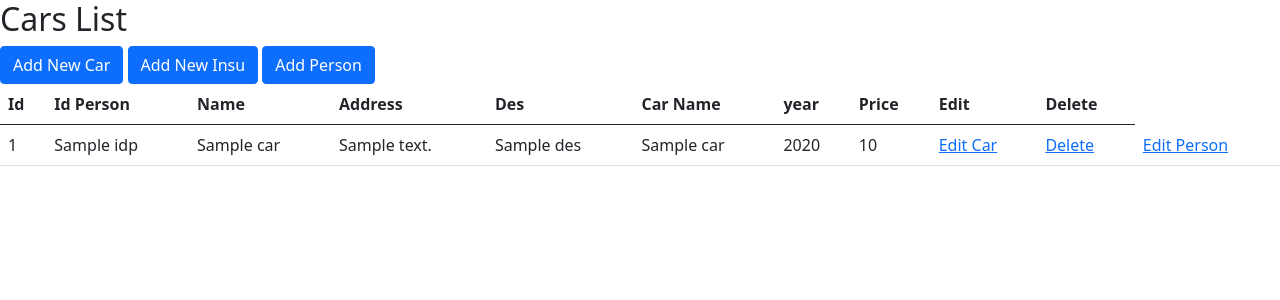
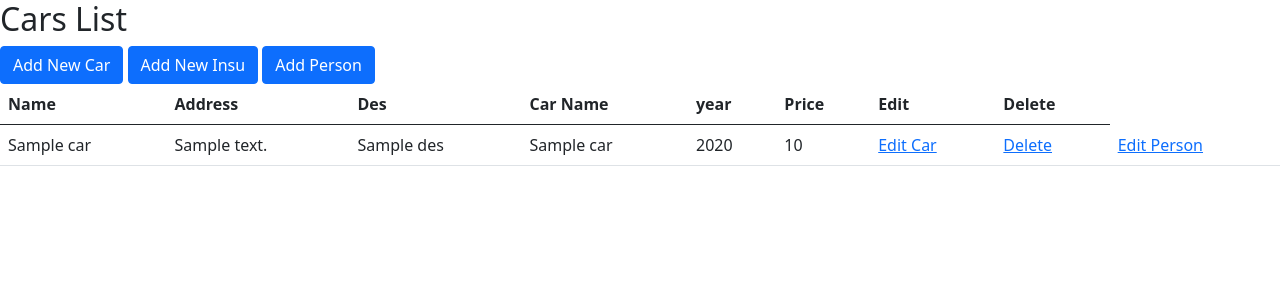
Before and after one commit to ATAGIT87/CarsSeles, a Flask app: template templates/carslist.html in a window 1280 px wide. Shown: the top 300 px of the page. Run offline with Flask 2, Linux system fonts and the light colour scheme; the template is opened without the code that fills it: most values are stand-ins (such as "Sample title", 1, 10 or a date in 2020).

Commit message:
change UI

```diff
--- a/carsales.py
+++ b/carsales.py
@@ -142,10 +142,8 @@ def editperson(idp):
         address = str(request.form["address"])
         insurance = int(request.form["insurance_id"])
         car = int(request.form["Car_id"])
-        conn = connection()
-        cursor = conn.cursor()
         sql=("UPDATE CarSeles.TblPersons SET Name = %s, Address = %s, Insurance_Id = %s, Car_Id = %s WHERE ID = %s")
-        cursor.execute(sql, (name, address, int(insurance), int(car), idp))
+        cursor.execute(sql, (name, address, insurance, car, idp))
         conn.commit()
         conn.close()
         return redirect('/')
--- a/templates/carslist.html
+++ b/templates/carslist.html
@@ -20,8 +20,8 @@
     <table class="table">
         <thead>
             <tr>
-            <th scope="col">Id</th>
-            <th scope="col">Id Person</th>
+            <th hidden scope="col">Id</th>
+            <th hidden scope="col">Id Person</th>
             <th scope="col">Name</th>
             <th scope="col">Address</th>
             <th scope="col">Des</th>
@@ -35,8 +35,8 @@
         <tbody>
             {% for car in cars %}
                 <tr>
-                    <td>{{ car.id }}</th>
-                    <td>{{ car.idp }}</th>
+                    <td hidden>{{ car.id }}</th>
+                    <td hidden>{{ car.idp }}</th>
                     <td>{{ car.name }}</th>
                     <td>{{ car.address }}</td>
                     <td>{{ car.des }}</td>
```
